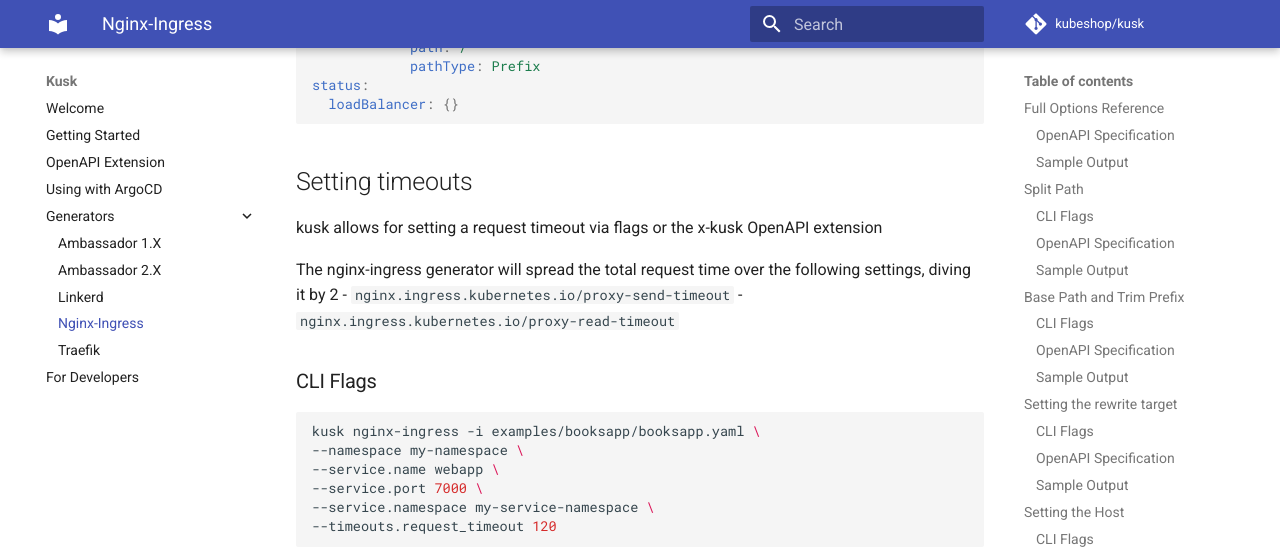
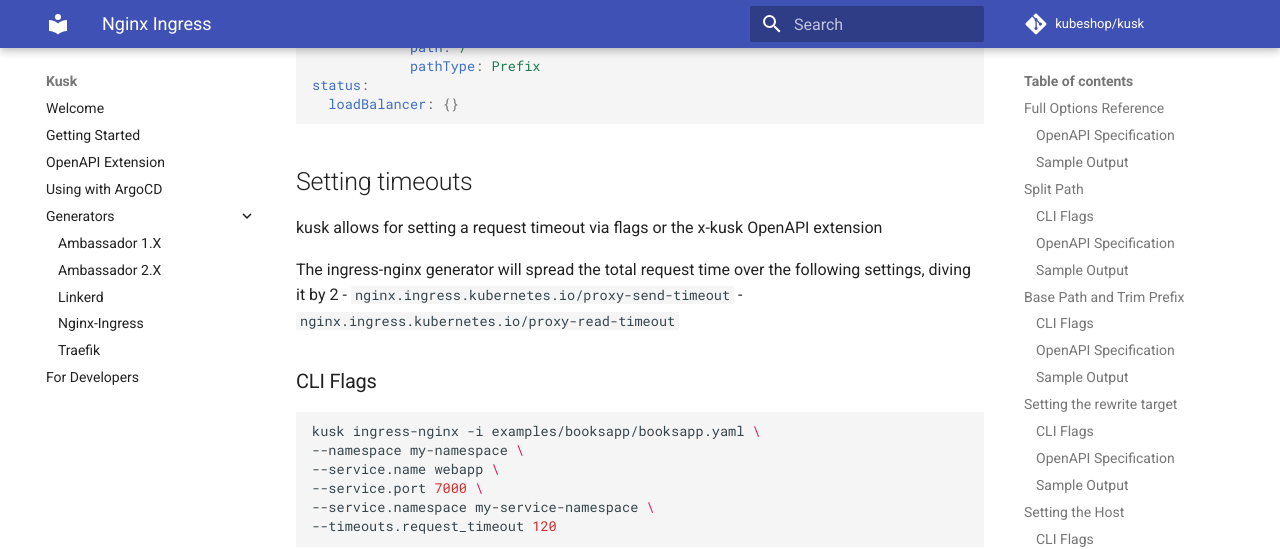
Before and after one commit to kubeshop/kusk-gen, an MkDocs documentation site: the page built from docs/ingress-nginx.md, in a window 1280 px wide and 1400 px high, scrolled down 9658 px. Shown: the top 549 px of the window. Built offline with MkDocs 1.6.1 and Material for MkDocs 9.7.7, drawn with Linux system fonts in a browser that asks for light colours; comment, search, counter and statistics services are not loaded; some of the changed text lies outside the part shown.

````diff
--- a/docs/nginx-ingress.md
+++ b/docs/ingress-nginx.md
@@ -1,10 +1,10 @@
 # Nginx Ingress
 
 ```bash
-kusk nginx-ingress
+kusk ingress-nginx
 
 Usage:
-  kusk nginx-ingress [flags]
+  kusk ingress-nginx [flags]
 
 Flags:
   -i, --in string                             file path to api spec file to generate mappings from. e.g. --in apispec.yaml
@@ -20,7 +20,7 @@ Flags:
   -h, --help                                  help for nginx-ingress
 ```
 
-The nginx-ingress generator generates [Ingress](https://kubernetes.io/docs/concepts/services-networking/ingress/#the-ingress-resource)
+The ingress-nginx generator generates [Ingress](https://kubernetes.io/docs/concepts/services-networking/ingress/#the-ingress-resource)
 resources for exposing HTTP and HTTPS routes from outside the cluster to services within the cluster.
 
 All options that can be set via flags can also be set using our `x-kusk` OpenAPI extension in your specification.
@@ -55,7 +55,7 @@ To override settings on the path or HTTP method level, you are required to use t
 ## Basic Usage
 ### CLI Flags
 ```shell
-kusk nginx-ingress -i examples/booksapp/booksapp.yaml \
+kusk ingress-nginx -i examples/booksapp/booksapp.yaml \
 --namespace my-namespace \
 --service.name webapp \
 --service.port 7000 \
@@ -108,7 +108,7 @@ provided OpenAPI specification
 
 ### CLI Flags
 ```shell
-kusk nginx-ingress -i examples/booksapp/booksapp.yaml \
+kusk ingress-nginx -i examples/booksapp/booksapp.yaml \
 --namespace my-namespace \
 --service.name booksapp \
 --service.port 7000 \
@@ -191,7 +191,7 @@ request onto the service.
 
 ### CLI Flags
 ```shell
-kusk nginx-ingress -i examples/booksapp/booksapp.yaml \
+kusk ingress-nginx -i examples/booksapp/booksapp.yaml \
 --namespace my-namespace \
 --service.name webapp \
 --service.port 7000 \
@@ -249,7 +249,7 @@ status:
 ## Setting the rewrite target
 ### CLI Flags
 ```shell
-kusk nginx-ingress -i examples/booksapp/booksapp.yaml \
+kusk ingress-nginx -i examples/booksapp/booksapp.yaml \
 --namespace my-namespace \
 --service.name webapp \
 --service.port 7000 \
@@ -304,7 +304,7 @@ status:
 ## Setting the Host
 ### CLI Flags
 ```shell
-kusk nginx-ingress -i examples/booksapp/booksapp.yaml \
+kusk ingress-nginx -i examples/booksapp/booksapp.yaml \
 --namespace my-namespace \
 --service.name webapp \
 --service.port 7000 \
@@ -357,13 +357,13 @@ status:
 ## Setting timeouts
 kusk allows for setting a request timeout via flags or the x-kusk OpenAPI extension
 
-The nginx-ingress generator will spread the total request time over the following settings, diving it by 2
+The ingress-nginx generator will spread the total request time over the following settings, diving it by 2
 - `nginx.ingress.kubernetes.io/proxy-send-timeout`
 - `nginx.ingress.kubernetes.io/proxy-read-timeout`
 
 ### CLI Flags
 ```shell
-kusk nginx-ingress -i examples/booksapp/booksapp.yaml \
+kusk ingress-nginx -i examples/booksapp/booksapp.yaml \
 --namespace my-namespace \
 --service.name webapp \
 --service.port 7000 \
@@ -420,7 +420,7 @@ status:
 ## CORS
 Via the x-kusk extension, you can set cors policies on your resources.
 
-Due to a limitation of the nginx-ingress controller, we can only choose a single origin (the first one)
+Due to a limitation of the ingress-nginx controller, we can only choose a single origin (the first one)
 from `cors.origins`. Kusk logs a warning informing you of this.
 
 ### OpenAPI Specification
````
Also changed, not shown: README.md (+1 -1 lines), docs/openapi-extension.md (+2 -2 lines), 1 other file.
